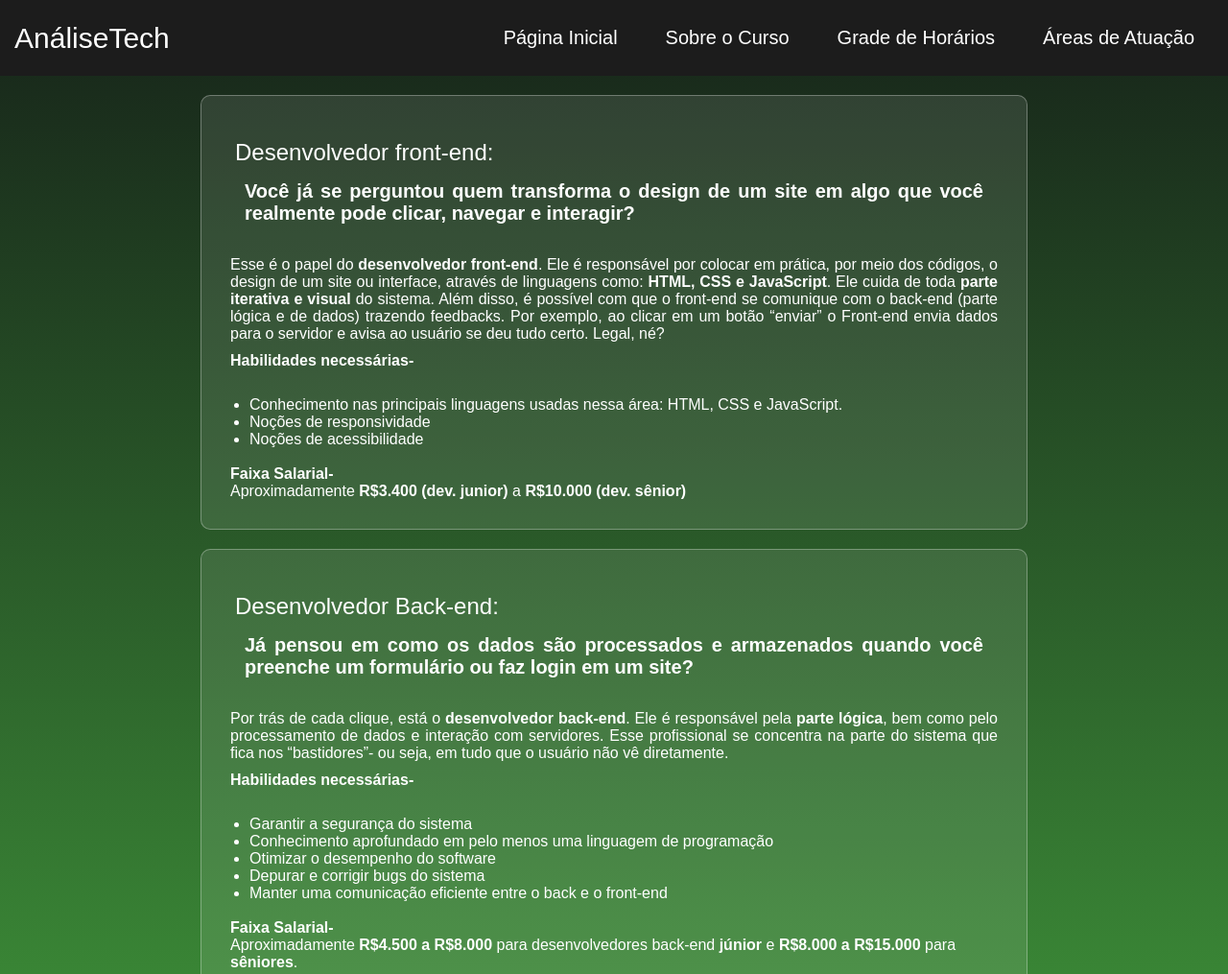
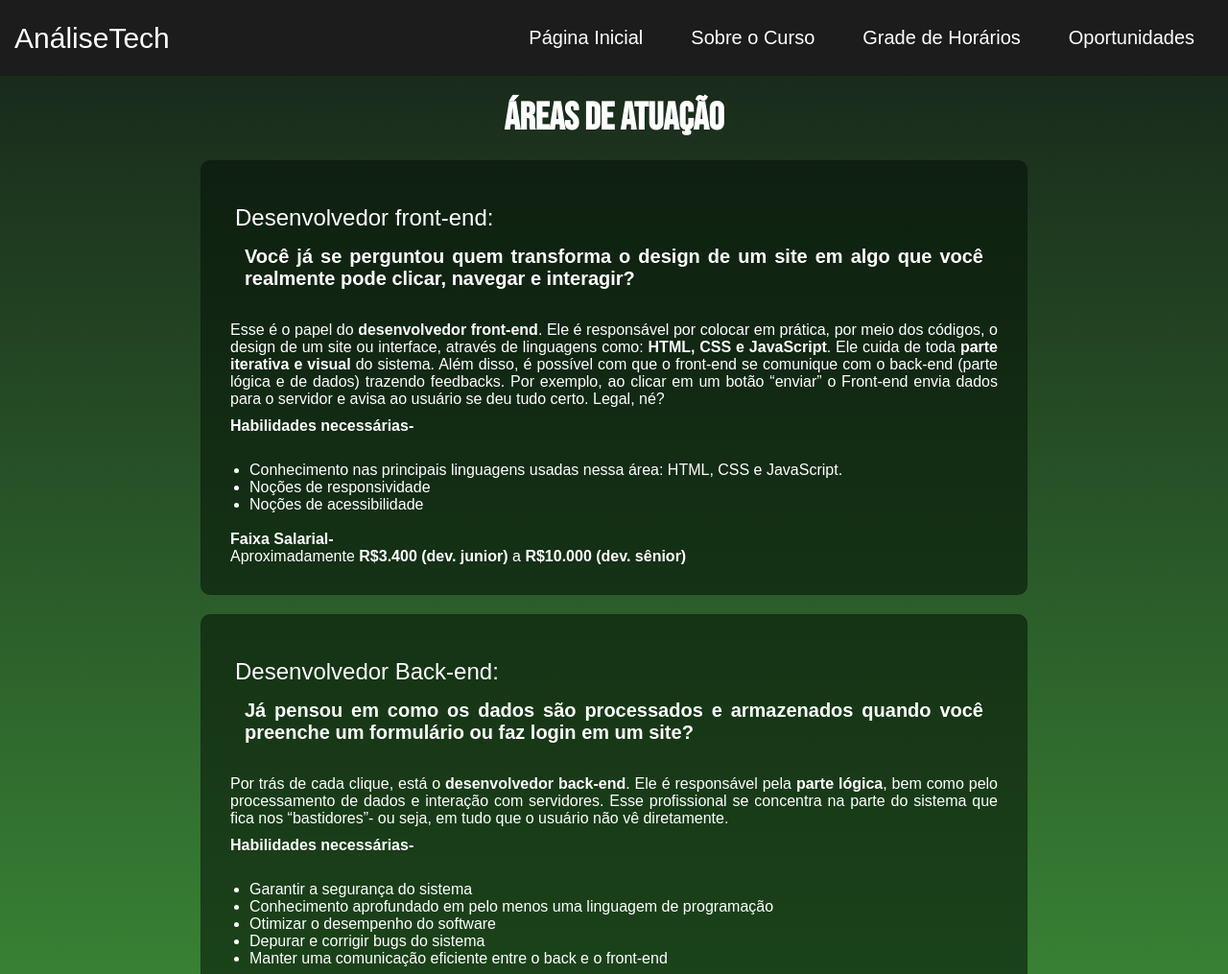
Before and after one commit to JuliaTesta/trabalhoweb, a plain HTML site: page areas.html in a window 1280 px wide. Shown: the top 1015 px of the page at 96% size. Drawn offline with Linux system fonts and the light colour scheme; a web font is replaced by a local one.

Commit message:
atualizado

```diff
--- a/areas.html
+++ b/areas.html
@@ -16,9 +16,10 @@
             <a href="index.html">Página Inicial</a>
             <a target="_blank" href="home.html">Sobre o Curso</a>
             <a href="#">Grade de Horários</a>
-            <a target="_blank" href="areas.html">Áreas de Atuação</a>
+            <a target="_blank" href="areas.html">Oportunidades</a>
         </nav>
     </header>
+    <h1>Áreas de Atuação</h1>
     <main>
         <div class="card">
             <h2>Desenvolvedor front-end:</h2>
--- a/personalizado2.css
+++ b/personalizado2.css
@@ -49,13 +49,23 @@ header{
         padding-bottom: 20px;
         padding-top: 20px;
     }
-    a:hover{
+    header > a:hover{
         text-decoration: underline;
         color: #52CB49;
     }
+
     .menu{
         display: flex;
         gap: 30px;
+    }
+
+    h1{
+        text-align: center;
+        font-family: 'Bebas Neue', sans-serif;
+        font-size: 40px;
+        margin-bottom: 20px;
+        color: white;
+        padding-top: 20px;
     }
 
 @media (max-width:500px) {
@@ -64,10 +74,10 @@ header{
         flex-direction: column;
         align-items:flex-start;
         background: 100%;
+        background-color:rgb(28, 28, 28) ;
     }
 
 }
-
 
 h2{
     color: white;
@@ -87,8 +97,8 @@ p{
 }
 
 .card {
-    background-color: rgba(255, 255, 255, 0.1);
-    border: 1px solid rgba(255, 255, 255, 0.3);
+    background-color:#0412078d ;
+    border: 1px solid #0412071d;
     border-radius: 10px;
     padding: 30px;
     margin: 20px;
```
Also changed, not shown: index.html (+1 -1 lines).
